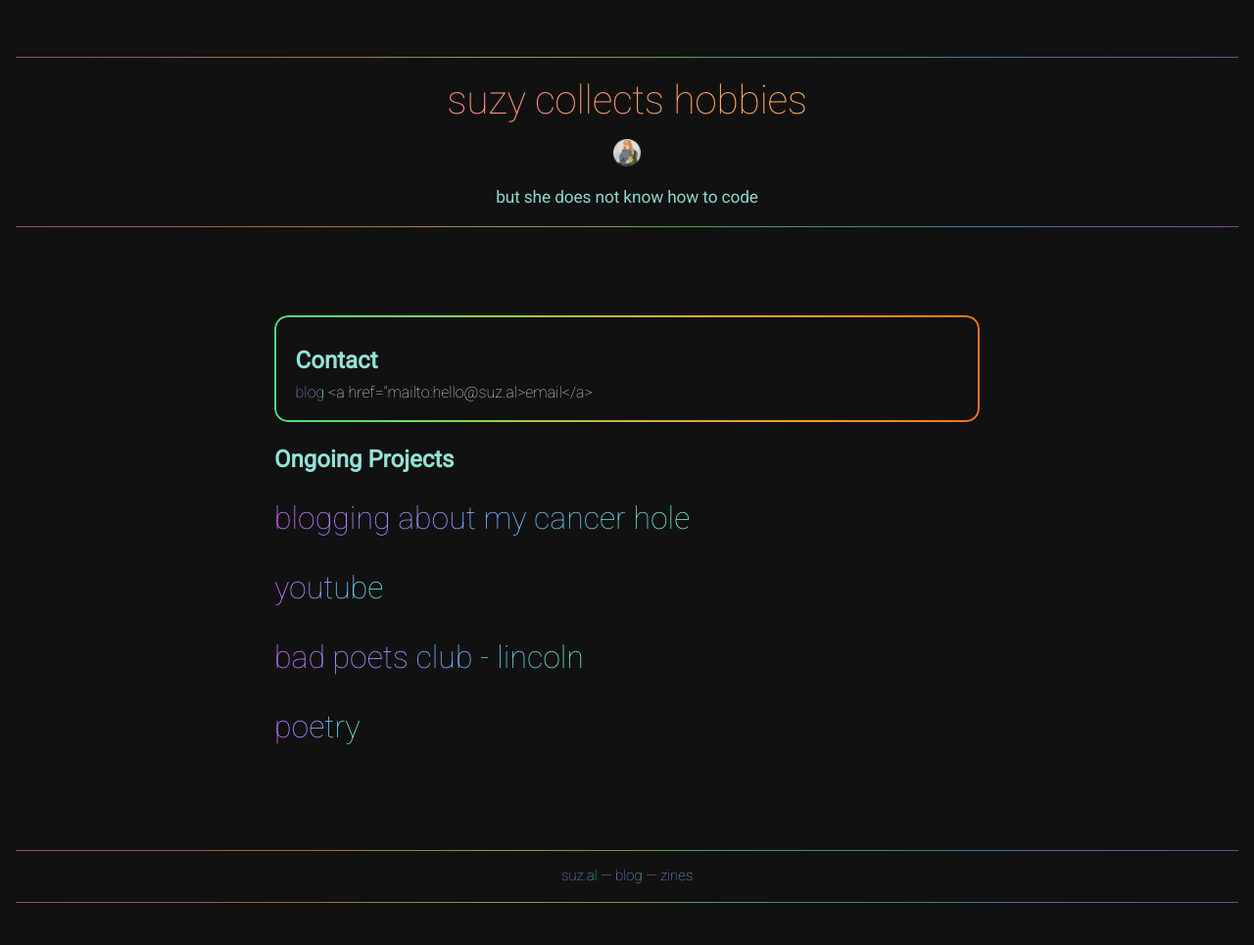
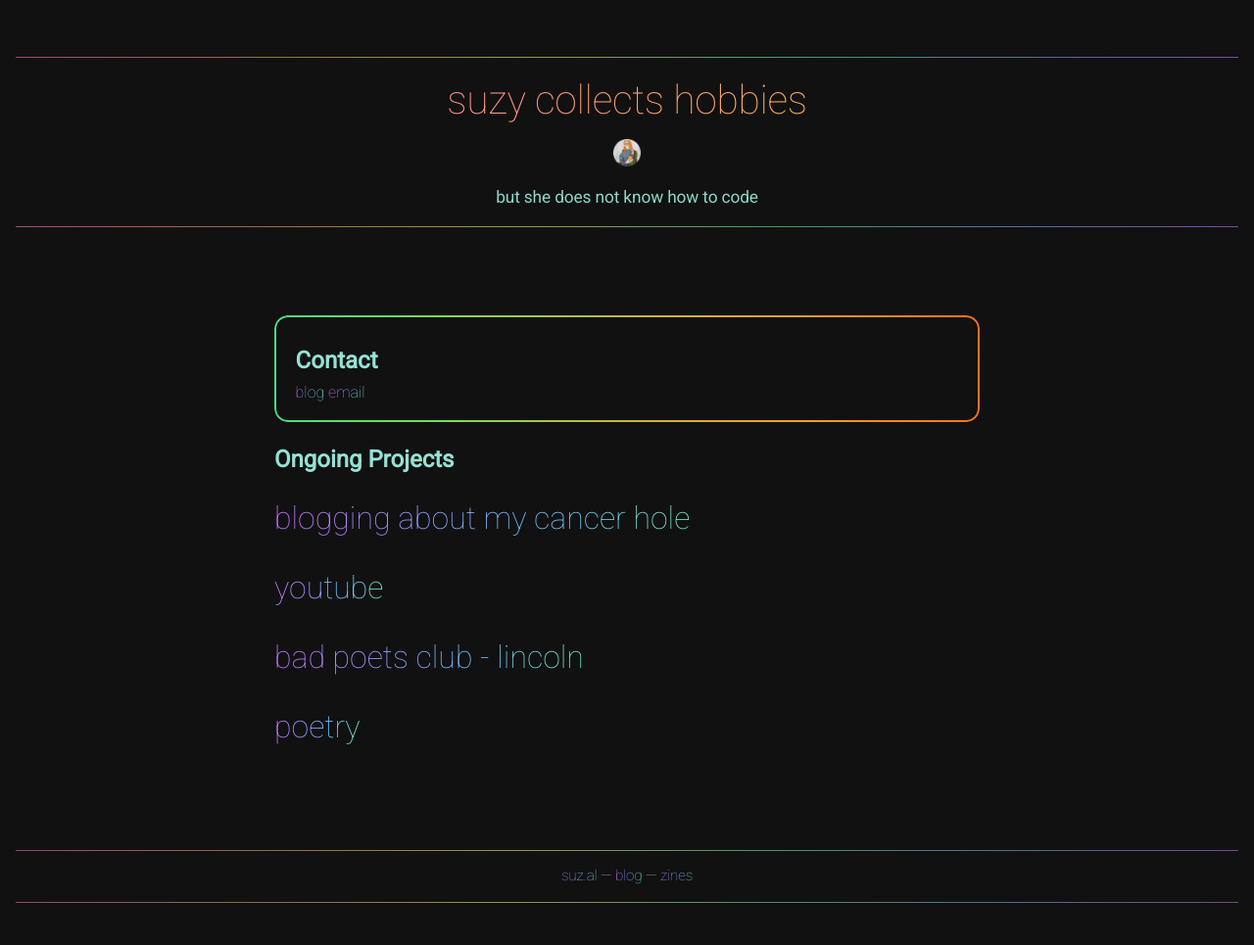
Before and after one commit to Marmitewarlock/suzal, a Jekyll site: the page built from index.md, in a window 1280 px wide. Shown: the whole page at 98% size. Built offline with Jekyll 4.4.1, drawn with Linux system fonts in a browser that asks for light colours.

Commit message:
Update index.md

```diff
--- a/index.md
+++ b/index.md
@@ -11,7 +11,7 @@
 
 <a href="https://bsky.app/profile/suz.al">blog</a>
 
-<a href="mailto:hello@suz.al>email</a>
+<a href="mailto:hello@suz.al">email</a>
 
 </div>
 
```
